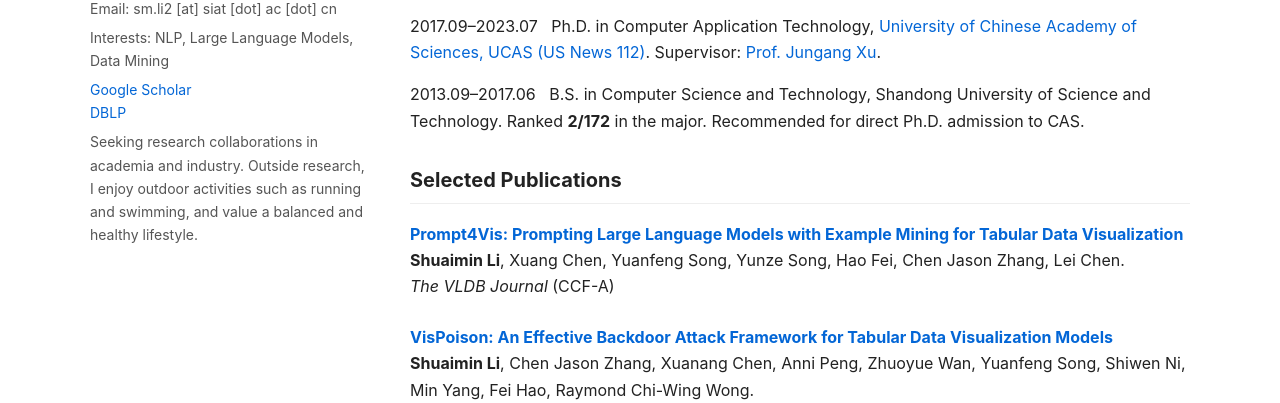
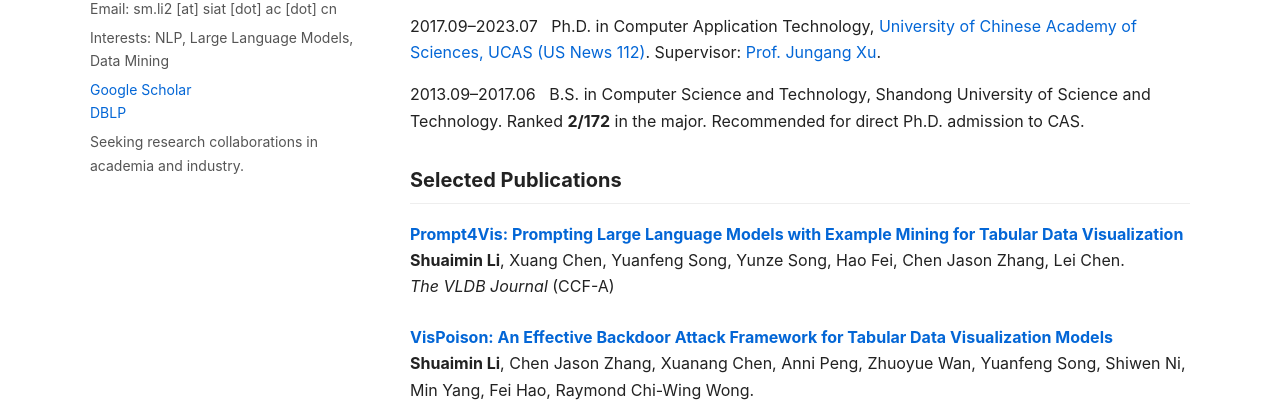
Before and after one commit to SMinL/SMinL.github.io, a plain HTML site: page index.html in a window 1280 px wide. Shown: the part 375-778 px from the top of the page. Drawn offline with Linux system fonts and the light colour scheme.

Commit message:
Update index.html

```diff
--- a/index.html
+++ b/index.html
@@ -94,7 +94,7 @@
     </p>
 
   <p class="tag">
-    Seeking research collaborations in academia and industry. Outside research, I enjoy outdoor activities such as running and swimming, and value a balanced and healthy lifestyle.
+    Seeking research collaborations in academia and industry.
   </p>
   </div>
 
```
